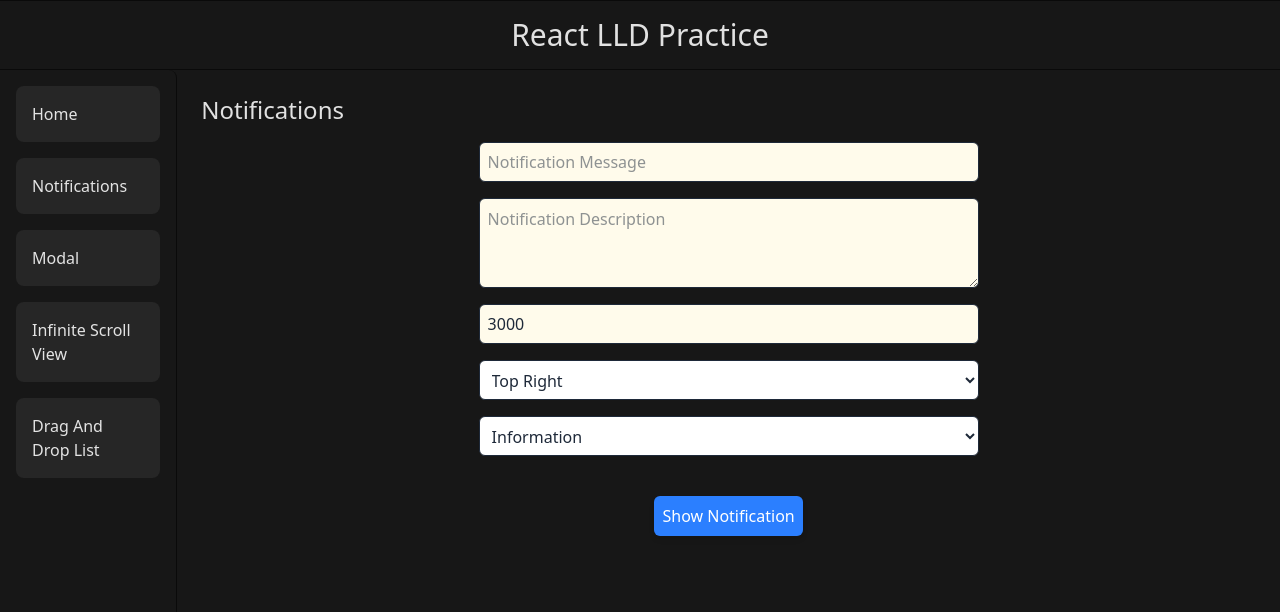
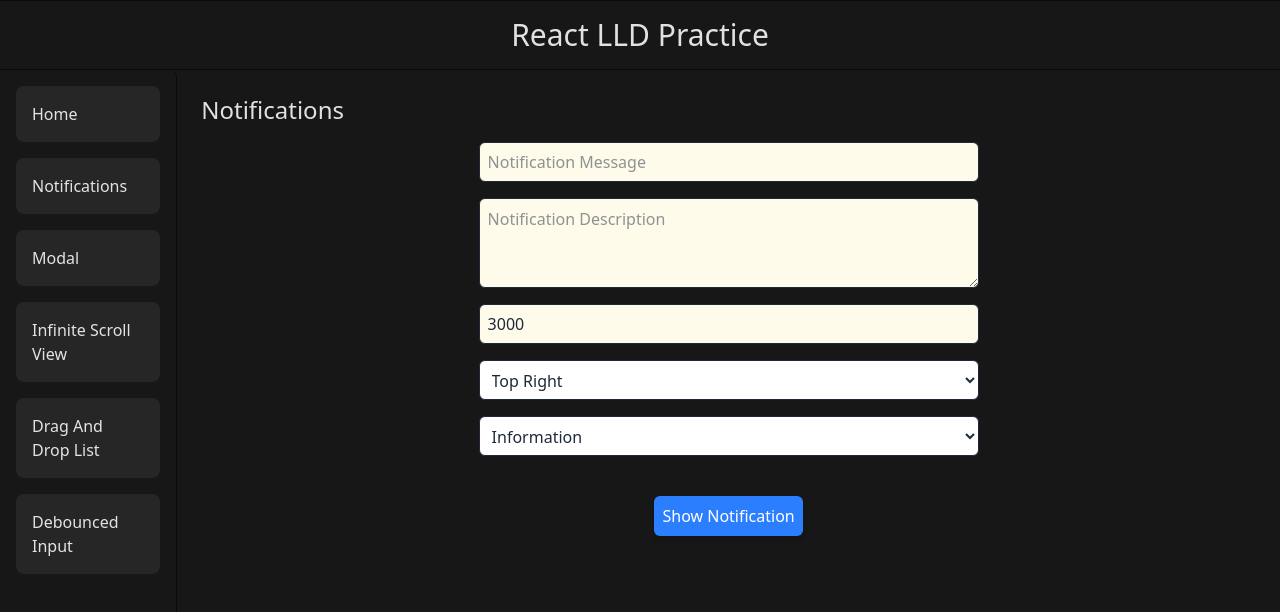
Before and after one commit to theSC0RP/react-lld-patterns, a React (Vite) app: page / in a window 1280 px wide. Shown: the top 612 px of the page. Built offline with nearby package versions, Linux system fonts and the light colour scheme.

Commit message:
Debounced input feature start

```diff
--- a/src/App.tsx
+++ b/src/App.tsx
@@ -11,6 +11,7 @@ import ModalView from "./views/modal";
 import { ModalContextProvider } from "./context/ModalContext";
 import InfiniteScrollView from "./views/infiniteScroll";
 import DragAndDropList from "./views/dragAndDropList";
+import DebouncedInputView from "./views/debouncedInputView";
 
 const sidebarItems: SidebarItem[] = [
   {
@@ -37,6 +38,10 @@ const sidebarItems: SidebarItem[] = [
     index: 4,
     name: "Drag And Drop List",
     component: <DragAndDropList />
+  }, {
+    index: 5,
+    name: "Debounced Input",
+    component: <DebouncedInputView />
   }
 ];
 
--- /dev/null
+++ b/src/views/debouncedInputView/index.tsx
@@ -0,0 +1,7 @@
+const DebouncedInputView = () => {
+  return (
+    <div>DebouncedInputView</div>
+  )
+}
+
+export default DebouncedInputView
```
